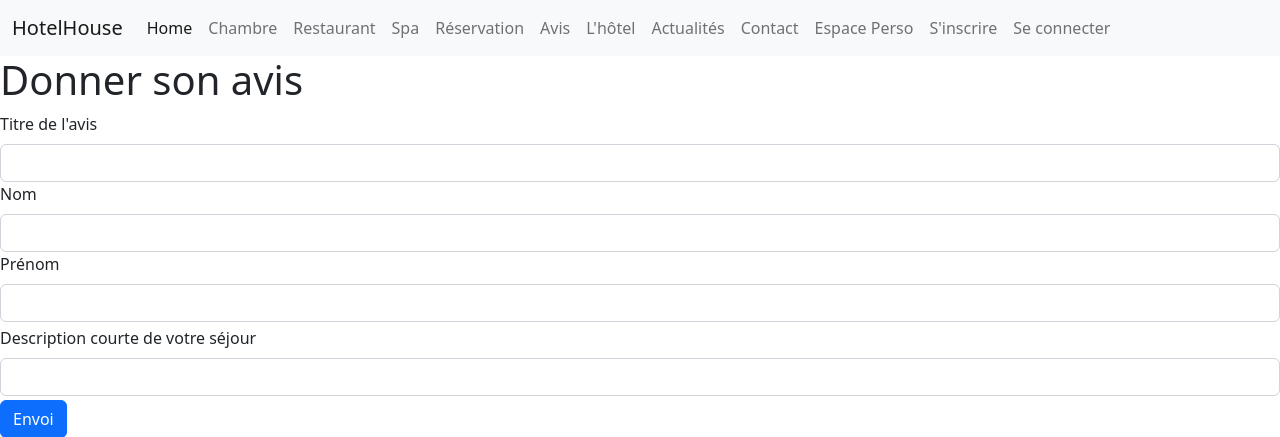
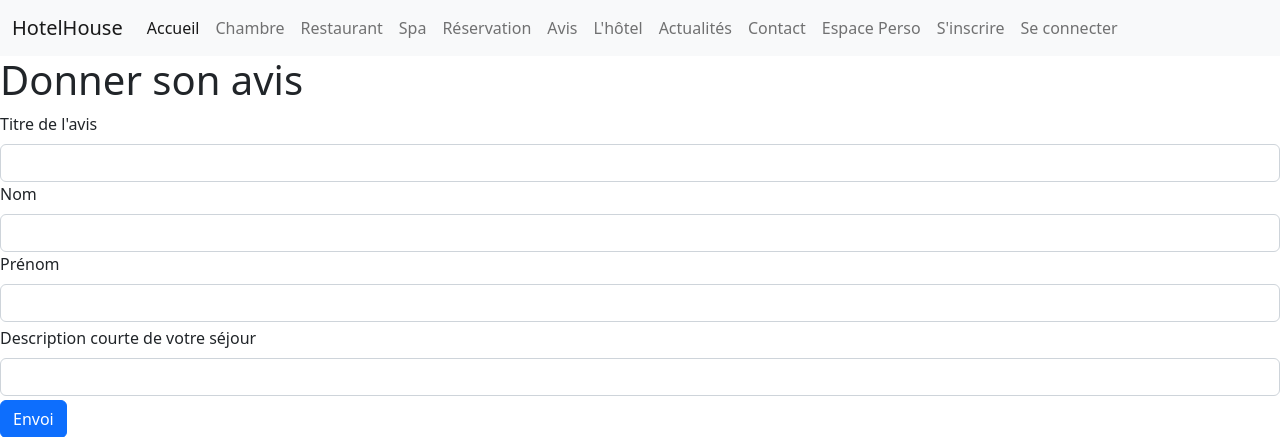
Before and after one commit to madou936/Hotel, a Symfony app: template templates/avis/show_avis.html.twig in a window 1280 px wide. Shown: the top 437 px of the page. Run offline with Twig, Linux system fonts and the light colour scheme; the template is opened without the code that fills it, so the values that code supplies are empty; some libraries are stand-ins or nearby versions.

Commit message:
Update _nav.html.twig

```diff
--- a/templates/include/_nav.html.twig
+++ b/templates/include/_nav.html.twig
@@ -7,7 +7,7 @@
     <div class="collapse navbar-collapse" id="navbarSupportedContent">
       <ul class="navbar-nav me-auto mb-2 mb-lg-0">
         <li class="nav-item">
-          <a class="nav-link active" aria-current="page" href="{{ path('default_home') }}">Home</a>
+          <a class="nav-link active" aria-current="page" href="{{ path('default_home') }}">Accueil</a>
         </li>
         <li class="nav-item">
           <a class="nav-link" href="{{ path('show_chambres') }}">Chambre</a>
```
